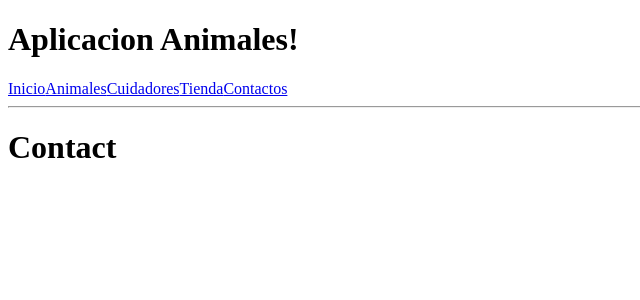
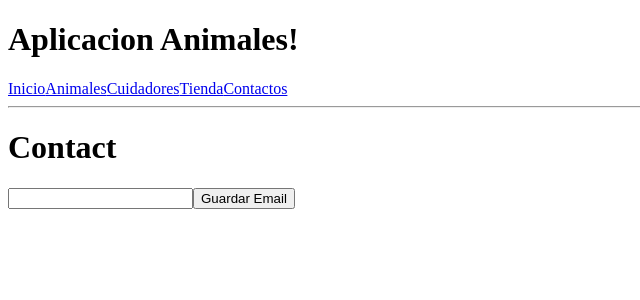
Before and after one commit to angular5-master/zoologico-frontend, an Angular app: page /contact in a window 1280 px wide. Shown: the top 300 px of the page, without its empty margins (0-640 px from the left). Built offline with nearby package versions, Linux system fonts and the light colour scheme.

Commit message:
Configuracion de Sesiones y LocalStorage

```diff
--- a/src/app/app.component.html
+++ b/src/app/app.component.html
@@ -10,6 +10,8 @@
   <a [routerLink]="['/tienda']">Tienda</a>
   <a [routerLink]="['/contact']">Contactos</a>
 
+  <span *ngIf="emailContacto"><strong>E-mail </strong>{{ emailContacto }} <button (click)="borrarEmail()">Eliminar email de contacto</button></span>
+
   <hr>
 
   <!-- <tienda></tienda> -->
--- a/src/app/app.component.ts
+++ b/src/app/app.component.ts
@@ -1,4 +1,4 @@
-import { Component } from '@angular/core';
+import { Component, OnInit } from '@angular/core';
 
 @Component({
   selector: 'app-root',
@@ -6,6 +6,24 @@ import { Component } from '@angular/core';
   styleUrls: ['./app.component.css']
 })
 
-export class AppComponent {
+export class AppComponent implements OnInit{
   title = 'Aplicacion Animales';
+  emailContacto: string;
+
+  ngOnInit(){
+    this.emailContacto = localStorage.getItem('emailContacto');
+    // console.log(localStorage.getItem('emailContacto'));
+  }
+
+  ngDoCheck() {
+    this.emailContacto = localStorage.getItem('emailContacto');
+
+  }
+  borrarEmail(){
+    // Borra el item del Local Storage
+    localStorage.removeItem('emailContacto');
+    // Vaciar todos los elementos del Local Storage
+    localStorage.clear();
+    this.emailContacto = null
+  }
 }
--- a/src/app/components/contact/contact.component.html
+++ b/src/app/components/contact/contact.component.html
@@ -1,3 +1,6 @@
 <h1>
     {{ title }}
 </h1>
+
+<input type="text" [(ngModel)]="emailContacto" />
+<button (click)="guardarEmail()">Guardar Email</button>
--- a/src/app/components/contact/contact.component.ts
+++ b/src/app/components/contact/contact.component.ts
@@ -7,8 +7,15 @@ import { Component, OnInit } from '@angular/core';
 
 export class ContactComponent implements OnInit {
   title = 'Contact';
+  emailContacto: string;
 
   ngOnInit(){
     console.log('contact.component cargado!!')
   }
+
+  guardarEmail(){
+    //console.log(this.emailContacto);
+    localStorage.setItem('emailContacto', this.emailContacto);
+  }
+
 }
```
